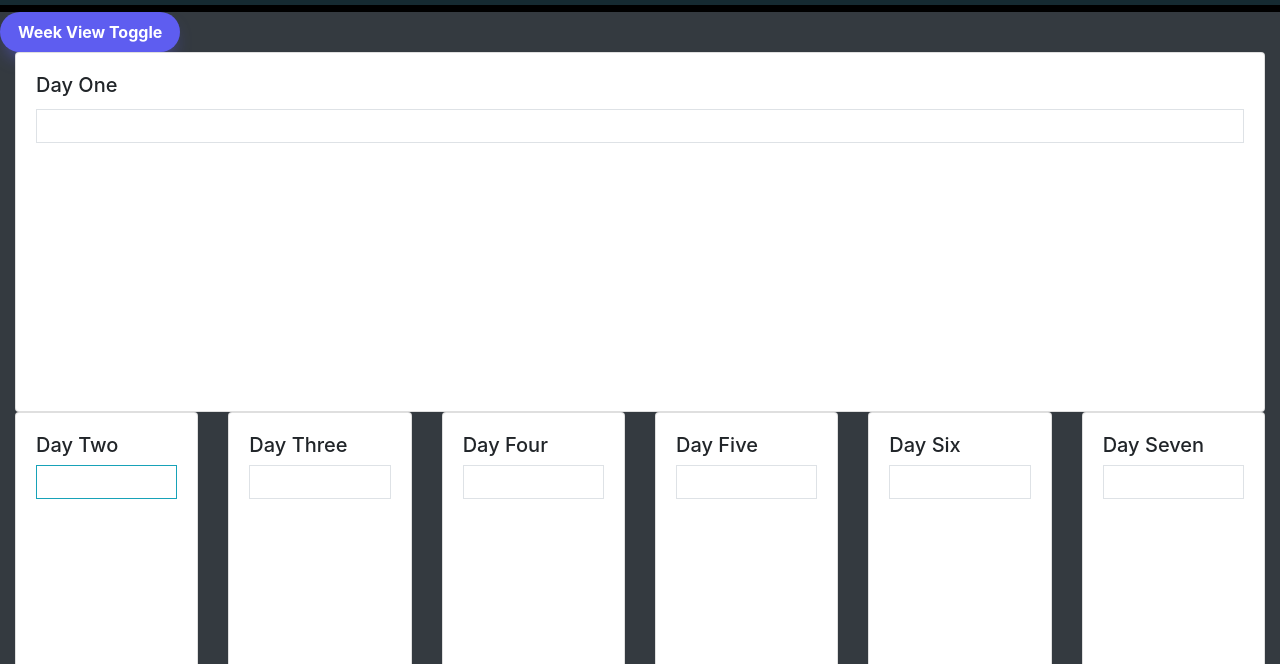
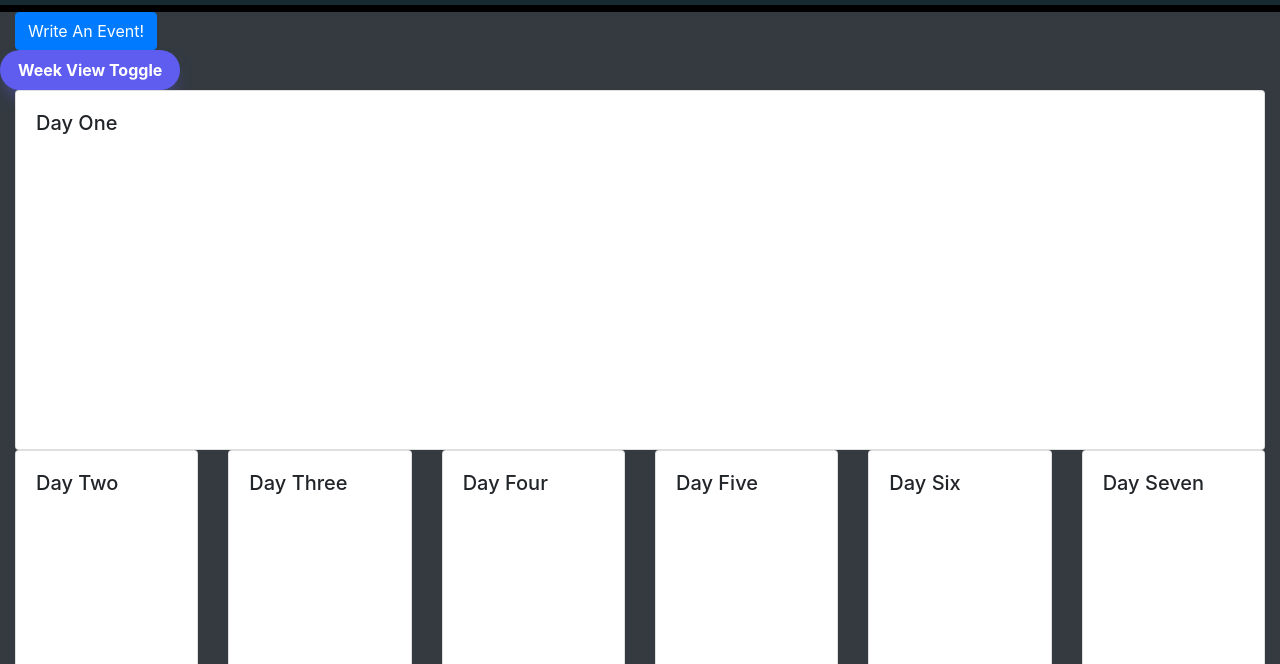
Before and after one commit to BihonAnon/TheOneCal, a plain HTML site: page index.html in a window 1280 px wide. Shown: the part 136-800 px from the top of the page. Drawn offline with nearby package versions, Linux system fonts and the light colour scheme.

Commit message:
more styling

```diff
--- a/assets/css/style.css
+++ b/assets/css/style.css
@@ -20,7 +20,8 @@
   border: 0;
 }
 
-h1, h2 {
+h1,
+h2 {
   font-weight: 700;
 }
 
@@ -37,8 +38,8 @@ h1, h2 {
 .custom-card {
   display: flex;
   justify-content: space-between;
-  align-items: center;
-  left: 500px;
+  /* align-items: center; */
+  /* left: 500px; */
 }
 
 div#memesdisplay {
--- a/index.html
+++ b/index.html
@@ -32,26 +32,26 @@
         <div class="container-fluid">
 
             <!--EVENT Creator-->
-            <!-- <button class="btn btn-primary" type="button" data-toggle="collapse" data-target="#eventCollapse"
+            <button class="btn btn-primary" type="button" data-toggle="collapse" data-target="#eventCollapse"
                 aria-expanded="false" aria-controls="collapseExample">
                 Write An Event!
             </button>
             <div class="collapse" id="eventCollapse">
                 <div class="mb-1">
-                    <label for="events-title" class="form-label text-light">Event Title: </label>
+                    <label for="events-title" class="form-label">Event Title: </label>
                     <input type="text" class="form-control" id="events-title" aria-describedby="emailHelp">
                 </div>
                 <div class="mb-1">
-                    <div class="form-text text-light">Event Description</div>
+                    <div class="form-text">Event Description</div>
                     <input type="text" class="form-control" id="events-desc">
                 </div>
                 <div class="mb-1">
-                    <div class="form-text text-light">Event Date</div>
+                    <div class="form-text">Event Date</div>
                     <input type="text" class="form-control" id="datepicker">
                 </div>
                 <button class="row button-34" id="notesCreate" type="btn" onclick="createAnEvent();">Create
                     Event</button>
-            </div> -->
+            </div>
             <!--WEEK VIEW DIV-->
             <button class="row button-34" type="btn" onclick="toggleWeek();">Week View Toggle</button>
             <div class="row align-items-center" id="toggleWeek">
@@ -59,7 +59,7 @@
                     <div class="card day-of-the-week">
                         <div class="card-body ">
                             <h5 id="1d" class="display-5 card-title">Day One</h5>
-                            <div class="h-100 p-3 border rounded-3" id="1w">
+                            <div class="h-100 p-3" id="1w">
                                 <!--EVENTS CONTAINER-->
                             </div>
                         </div>
@@ -69,7 +69,7 @@
                     <div class="card day-of-the-week">
                         <div class="card-body">
                             <h5 id="2d" class="display-5 ">Day Two</h5>
-                            <div class="h-100 p-3 border rounded-3 border-info" id="2w">
+                            <div class="h-100 p-3 border-info" id="2w">
                                 <!--EVENTS CONTAINER-->
                             </div>
                         </div>
@@ -79,7 +79,7 @@
                     <div class="card day-of-the-week">
                         <div class="card-body">
                             <h5 id="3d" class="display-5">Day Three</h5>
-                            <div class="h-100 p-3 border rounded-3" id="3w">
+                            <div class="h-100 p-3" id="3w">
                                 <!--EVENTS CONTAINER-->
                             </div>
                         </div>
@@ -90,7 +90,7 @@
                     <div class="card day-of-the-week">
                         <div class="card-body">
                             <h5 id="4d" class="display-5">Day Four</h5>
-                            <div class="h-100 p-3 border rounded-3" id="4w">
+                            <div class="h-100 p-3" id="4w">
                                 <!--EVENTS CONTAINER-->
                             </div>
                         </div>
@@ -100,7 +100,7 @@
                     <div class="card day-of-the-week">
                         <div class="card-body">
                             <h5 id="5d" class="display-5">Day Five</h5>
-                            <div class="h-100 p-3 border rounded-3" id="5w">
+                            <div class="h-100 p-3" id="5w">
                                 <!--EVENTS CONTAINER-->
                             </div>
                         </div>
@@ -110,7 +110,7 @@
                     <div class="card day-of-the-week">
                         <div class="card-body">
                             <h5 id="6d" class="display-5">Day Six</h5>
-                            <div class="h-100 p-3 border rounded-3" id="6w">
+                            <div class="h-100 p-3" id="6w">
                                 <!--EVENTS CONTAINER-->
                             </div>
                         </div>
@@ -120,7 +120,7 @@
                     <div class="card day-of-the-week">
                         <div class="card-body">
                             <h5 id="7d" class="display-5">Day Seven</h5>
-                            <div class="h-100 p-3 border rounded-3" id="7w">
+                            <div class="h-100 p-3" id="7w">
                                 <!--EVENTS CONTAINER-->
                             </div>
                         </div>
```
